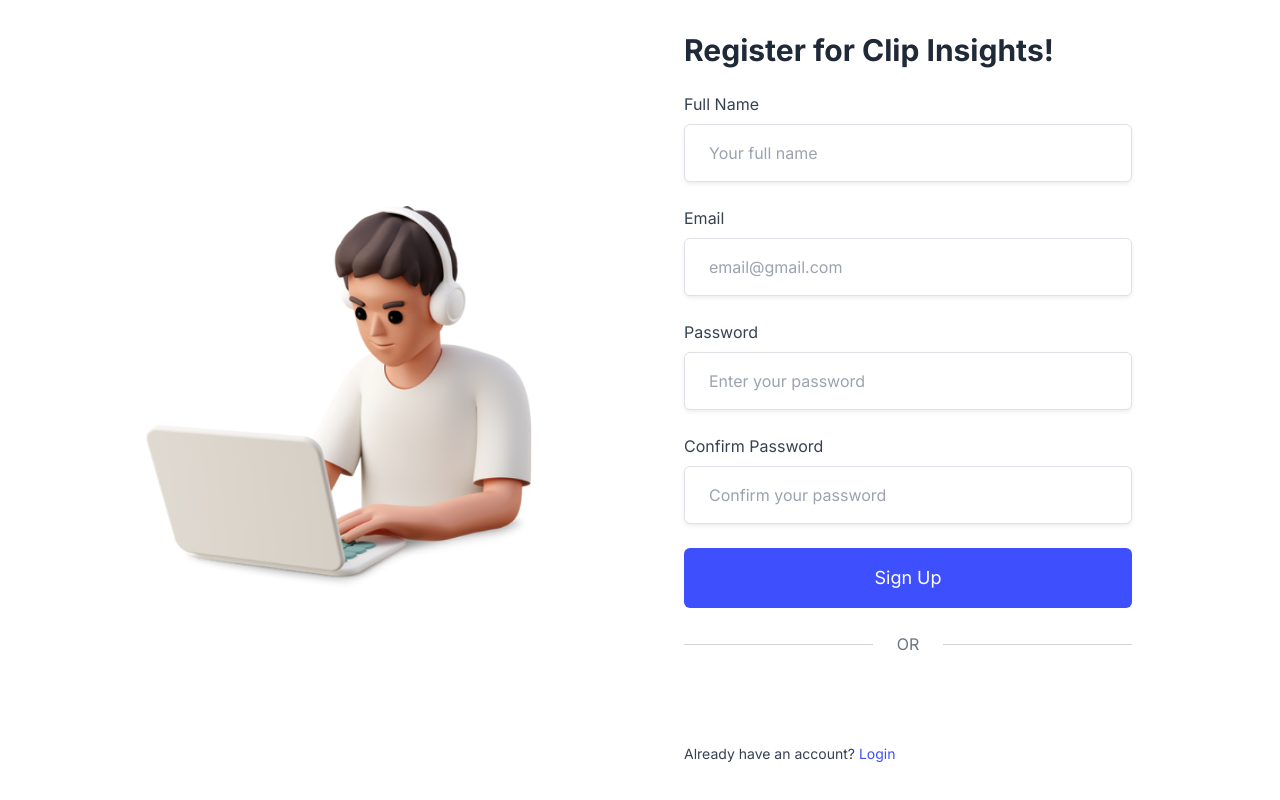
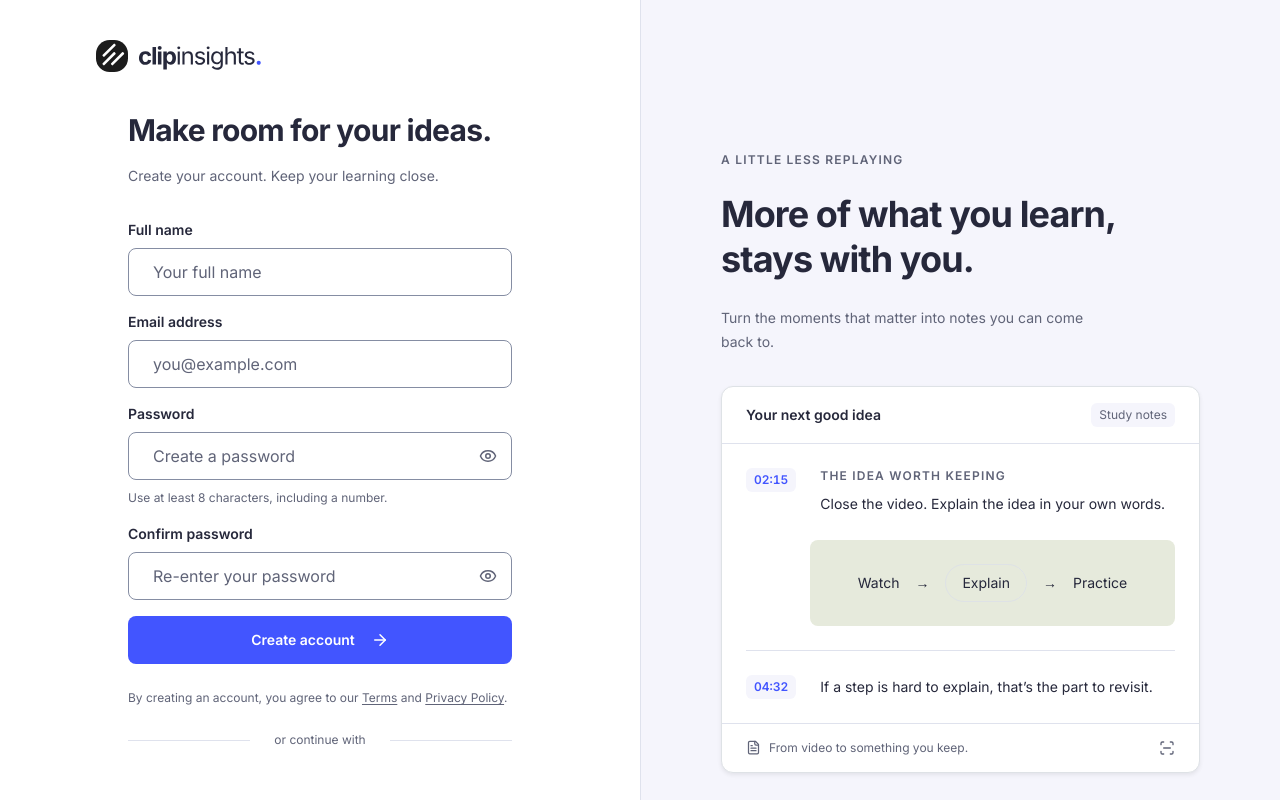
Before and after one commit to Clip-Insights/web-app, a React (Vite) app: page /signup in a window 1280 px wide. Shown: the top 800 px of the page. Built offline with nearby package versions, Linux system fonts and the light colour scheme; no server answers.

Commit message:
updated login and sign-up pages

```diff
--- a/package.json
+++ b/package.json
@@ -16,6 +16,7 @@
     "axios": "^1.7.8",
     "crypto-js": "^4.2.0",
     "lucide-react": "^0.482.0",
+    "prop-types": "^15.8.1",
     "react": "^18.3.1",
     "react-d3-speedometer": "^2.2.1",
     "react-dom": "^18.3.1",
--- /dev/null
+++ b/src/components/Auth/AuthField.jsx
@@ -0,0 +1,36 @@
+import { useState } from 'react';
+import PropTypes from 'prop-types';
+import { Eye, EyeOff } from 'lucide-react';
+
+export default function AuthField({ label, hint, type = 'text', id, ...inputProps }) {
+  const [visible, setVisible] = useState(false);
+  const isPassword = type === 'password';
+  return (
+    <div>
+      <label htmlFor={id} className="mb-2 block text-sm font-semibold">{label}</label>
+      <div className="relative">
+        <input
+          {...inputProps}
+          id={id}
+          type={isPassword && visible ? 'text' : type}
+          required
+          aria-describedby={hint ? `${id}-hint` : undefined}
+          className={`min-h-12 w-full rounded-lg border !border-auth-field bg-white px-4 text-base text-auth-ink outline-none transition-colors placeholder:text-auth-muted hover:!border-auth-muted focus:!border-auth-accent focus:ring-2 focus:ring-auth-accent/20 disabled:bg-auth-panel ${isPassword ? 'pr-12' : ''}`}
+        />
+        {isPassword && (
+          <button type="button" aria-label={`${visible ? 'Hide' : 'Show'} ${label.toLowerCase()}`} aria-pressed={visible} onClick={() => setVisible(!visible)} className="absolute right-0 top-0 flex h-12 w-12 items-center justify-center rounded-lg text-auth-muted hover:text-auth-ink focus-visible:outline focus-visible:outline-2 focus-visible:outline-auth-accent">
+            {visible ? <EyeOff size={18} aria-hidden="true" /> : <Eye size={18} aria-hidden="true" />}
+          </button>
+        )}
+      </div>
+      {hint && <p id={`${id}-hint`} className="mt-2 text-xs leading-5 text-auth-muted">{hint}</p>}
+    </div>
+  );
+}
+
+AuthField.propTypes = {
+  label: PropTypes.string.isRequired,
+  hint: PropTypes.string,
+  type: PropTypes.string,
+  id: PropTypes.string.isRequired,
+};
--- /dev/null
+++ b/src/components/Auth/AuthLayout.jsx
@@ -0,0 +1,60 @@
+import PropTypes from 'prop-types';
+import '@fontsource/inter/600.css';
+import { ArrowUpRight, FileText, ScanLine } from 'lucide-react';
+
+export default function AuthLayout({ children }) {
+  return (
+    <div className="min-h-screen bg-white text-auth-ink lg:grid lg:grid-cols-2">
+      <div className="flex min-h-screen flex-col px-6 py-8 sm:px-12 lg:px-16 lg:py-10 xl:px-24">
+        <a href="https://clipinsights.org" aria-label="Clip Insights home" className="w-fit rounded focus-visible:outline focus-visible:outline-2 focus-visible:outline-offset-8 focus-visible:outline-auth-accent">
+          <img src="/Logo/wordmark.svg" alt="Clip Insights" className="h-8 w-auto" />
+        </a>
+        <div className="mx-auto flex w-full max-w-sm flex-1 flex-col justify-center py-12 lg:py-10">
+          {children}
+        </div>
+        <footer className="flex flex-wrap items-center justify-between gap-4 text-xs text-auth-muted">
+          <span>Capture. Understand. Keep.</span>
+          <a href="https://clipinsights.org/contact" className="inline-flex min-h-6 items-center gap-1 rounded hover:text-auth-ink focus-visible:outline focus-visible:outline-2 focus-visible:outline-auth-accent">
+            Need a hand? <ArrowUpRight size={14} aria-hidden="true" />
+          </a>
+        </footer>
+      </div>
+      <aside aria-label="A look inside Clip Insights" className="hidden border-l border-auth-line bg-auth-panel px-12 py-10 lg:flex lg:flex-col lg:justify-center xl:px-20">
+        <div className="mx-auto w-full max-w-lg">
+          <p className="mb-4 text-xs font-semibold uppercase tracking-widest text-auth-muted">A little less replaying</p>
+          <h2 className="max-w-md text-4xl font-bold leading-tight tracking-tight">More of what you learn, stays with you.</h2>
+          <p className="mt-4 max-w-sm text-sm leading-6 text-auth-muted">Turn the moments that matter into notes you can come back to.</p>
+          <div className="mt-8 overflow-hidden rounded-xl border border-auth-line bg-white shadow-sm">
+            <div className="flex items-center justify-between border-b border-auth-line px-6 py-3">
+              <span className="text-sm font-semibold">Your next good idea</span>
+              <span className="rounded bg-auth-panel px-2 py-1 text-xs text-auth-muted">Study notes</span>
+            </div>
+            <div className="px-6 py-4">
+              <div className="flex items-start gap-4">
+                <span className="rounded bg-auth-panel px-2 py-1 text-xs font-semibold tabular-nums text-auth-accent">02:15</span>
+                <div>
+                  <p className="text-xs font-semibold uppercase tracking-widest text-auth-muted">The idea worth keeping</p>
+                  <p className="mt-2 text-sm leading-6">Close the video. Explain the idea in your own words.</p>
+                </div>
+              </div>
+              <div className="my-4 ml-16 flex items-center justify-center gap-3 rounded-lg bg-auth-olive px-4 py-4 text-sm">
+                <span>Watch</span><span aria-hidden="true">→</span><span className="rounded-full border border-auth-muted px-3 py-2">Explain</span><span aria-hidden="true">→</span><span>Practice</span>
+              </div>
+              <div className="flex items-start gap-4 border-t border-auth-line pt-4">
+                <span className="rounded bg-auth-panel px-2 py-1 text-xs font-semibold tabular-nums text-auth-accent">04:32</span>
+                <p className="text-sm leading-6">If a step is hard to explain, that’s the part to revisit.</p>
+              </div>
+            </div>
+            <div className="flex items-center justify-between border-t border-auth-line px-6 py-3 text-xs text-auth-muted">
+              <span className="flex items-center gap-2"><FileText size={15} aria-hidden="true" /> From video to something you keep.</span>
+              <ScanLine size={16} aria-hidden="true" />
+            </div>
+          </div>
+          <p className="mt-4 text-xs text-auth-muted">Timestamped notes · Screenshots · PDF exports</p>
+        </div>
+      </aside>
+    </div>
+  );
+}
+
+AuthLayout.propTypes = { children: PropTypes.node.isRequired };
--- a/src/layouts/MainLayout.jsx
+++ b/src/layouts/MainLayout.jsx
@@ -64,7 +64,7 @@
             packagePlan={packagePlan}
           />
         )}
-        <main className="flex-1 p-4 pt-0 sm:p-6 md:p-8">
+        <main className={['/login', '/signup'].includes(location.pathname) ? 'flex-1' : 'flex-1 p-4 pt-0 sm:p-6 md:p-8'}>
           <Outlet />
         </main>
       </div>
--- a/src/pages/Login/Login.jsx
+++ b/src/pages/Login/Login.jsx
@@ -1,8 +1,10 @@
-import React, { useState } from "react";
-import login_png from "/images/login.png";
+import { useState } from "react";
 import { ToastContainer } from "react-toastify";
 import { handleError, handleSuccess } from "../../services/Utils";
-import { useNavigate } from "react-router-dom";
+import { Link, useNavigate } from "react-router-dom";
+import AuthLayout from "../../components/Auth/AuthLayout";
+import AuthField from "../../components/Auth/AuthField";
+import { ArrowRight, LoaderCircle } from "lucide-react";
 import { getApiUrl } from "../../services/apiService";
 import { useAuth } from "../../context/AuthContext";
 import { GoogleLogin } from '@react-oauth/google';
@@ -42,7 +44,7 @@
       const data = await response.json();
 
       if (response.ok) {
-        // AuthContext encrypts once on store — don't encrypt here.
+        // AuthContext handles token encryption.
         login({ access: data.token.access, refresh: data.token.refresh });
 
         handleSuccess("Login successful!");
@@ -92,94 +94,30 @@
   };
 
   return (
-    <div className="flex flex-col w-full lg:flex-row justify-around items-center min-h-92vh p-4 md:p-8">
-      {/* Login Form */}
-      <div className="w-full max-w-md lg:mr-8 mb-8 lg:mb-0">
-        <h2 className="text-2xl md:text-3xl font-bold mb-4 md:mb-6 text-gray-800">
-          Welcome to Clip Insights!
-        </h2>
-        <form onSubmit={handleLogin}>
-          {/* Email Input */}
-          <div className="mb-4 md:mb-6">
-            <label htmlFor="email" className="block text-gray-700 mb-2">
-              Email
-            </label>
-            <input
-              type="email"
-              id="email"
-              placeholder="email@example.com"
-              value={email}
-              onChange={(e) => setEmail(e.target.value)}
-              className="w-full px-3 md:px-4 py-2 md:py-3 border border-gray-300 rounded-md shadow-sm focus:outline-none focus:ring-2 focus:ring-[#f4cbb3] focus:border-transparent"
-            />
+    <AuthLayout>
+      <div className="mb-8">
+        <h1 className="text-3xl font-bold tracking-tight">Welcome back.</h1>
+        <p className="mt-3 text-sm leading-6 text-auth-muted">Your notes, your ideas, your next study session.</p>
+      </div>
+      <form onSubmit={handleLogin} aria-label="Sign in">
+        <fieldset disabled={loading} className="space-y-5">
+          <AuthField label="Email address" id="email" type="email" autoComplete="email" placeholder="you@example.com" value={email} onChange={(e) => setEmail(e.target.value)} />
+          <AuthField label="Password" id="password" type="password" autoComplete="current-password" placeholder="Enter your password" value={password} onChange={(e) => setPassword(e.target.value)} />
+          <div className="flex justify-end">
+            <Link to="/reset-password" className="rounded text-sm text-auth-muted underline-offset-4 hover:text-auth-accent hover:underline focus-visible:outline focus-visible:outline-2 focus-visible:outline-auth-accent">Forgot password?</Link>
           </div>
-
-          {/* Password Input */}
-          <div className="mb-4 md:mb-6">
-            <label htmlFor="password" className="block text-gray-700 mb-2">
-              Password
-            </label>
-            <input
-              type="password"
-              id="password"
-              placeholder="Enter your password"
-              value={password}
-              onChange={(e) => setPassword(e.target.value)}
-              className="w-full px-3 md:px-4 py-2 md:py-3 border border-gray-300 rounded-md shadow-sm focus:outline-none focus:ring-2 focus:ring-[#f4cbb3] focus:border-transparent"
-            />
-            <a
-              href="/reset-password"
-              className="text-sm text-gray-500 mt-2 inline-block hover:text-customPrimary"
-            >
-              Forgot Password?
-            </a>
-          </div>
-
-          {/* Login Button */}
-          <button
-            type="submit"
-            className="w-full bg-customPrimary hover:bg-customPrimaryHover text-white py-2 md:py-3 rounded-md text-base md:text-lg focus:outline-none transition duration-300"
-            disabled={loading}
-          >
-            {loading ? "Logging In..." : "Login"}
+          <button type="submit" disabled={loading} aria-busy={loading} className="flex min-h-12 w-full items-center justify-center gap-3 rounded-lg bg-auth-accent px-4 text-sm font-semibold text-white transition-colors hover:bg-auth-hover focus-visible:outline focus-visible:outline-2 focus-visible:outline-offset-4 focus-visible:outline-auth-accent disabled:cursor-wait disabled:opacity-60">
+            {loading ? <><LoaderCircle size={18} className="animate-spin motion-reduce:animate-none" aria-hidden="true" />Signing in…</> : <>Sign in<ArrowRight size={18} aria-hidden="true" /></>}
           </button>
-        </form>
-        <ToastContainer />
-
-        {/* Sign up Link */}
-        <p className="mt-4 md:mt-6 text-gray-700 text-sm">
-          Don't have an account?{" "}
-          <a href="/signup" className="text-customPrimary hover:underline">
-            Sign Up
-          </a>
-        </p>
-
-        <div className="w-full max-w-md">
-          <div className="my-4 flex items-center">
-            <div className="flex-grow border-t border-gray-300"></div>
-            <span className="mx-4 text-gray-500">OR</span>
-            <div className="flex-grow border-t border-gray-300"></div>
-          </div>
-          <div className="flex justify-center">
-            <GoogleLogin
-              onSuccess={handleGoogleLogin}
-              onError={() => {
-                handleError("Google login failed");
-              }}
-            />
-          </div>
-        </div>
+        </fieldset>
+      </form>
+      <div className="my-6 flex items-center gap-4 text-xs text-auth-muted"><span className="h-px flex-1 bg-auth-line" /><span>or continue with</span><span className="h-px flex-1 bg-auth-line" /></div>
+      <div className="flex min-h-11 justify-center">
+        <GoogleLogin size="large" shape="rectangular" text="continue_with" width="256" onSuccess={handleGoogleLogin} onError={() => handleError("Google login failed")} />
       </div>
-
-      {/* Image Section - Hidden on mobile */}
-      <div className="hidden md:flex w-full max-w-md h-96 justify-center items-center">
-        <img
-          src={login_png}
-          alt="Login Illustration"
-          className="rounded-lg max-w-full h-full object-cover"
-        />
-      </div>
-    </div>
+      <p className="mt-8 text-center text-sm text-auth-muted">New to Clip Insights? <Link to="/signup" className="rounded font-semibold text-auth-accent underline-offset-4 hover:underline focus-visible:outline focus-visible:outline-2 focus-visible:outline-auth-accent">Create an account</Link></p>
+      <ToastContainer />
+    </AuthLayout>
   );
 };
 
--- a/src/pages/Signup/Signup.jsx
+++ b/src/pages/Signup/Signup.jsx
@@ -1,8 +1,10 @@
-import React, { useState } from "react";
-import signup_png from "/images/signup.png";
+import { useState } from "react";
 import { ToastContainer } from "react-toastify";
 import { handleError, handleSuccess } from "../../services/Utils";
-import { useNavigate } from "react-router-dom";
+import { Link, useNavigate } from "react-router-dom";
+import AuthLayout from "../../components/Auth/AuthLayout";
+import AuthField from "../../components/Auth/AuthField";
+import { ArrowRight, LoaderCircle } from "lucide-react";
 import { getApiUrl } from "../../services/apiService";
 import { useAuth } from "../../context/AuthContext";
 import { GoogleLogin } from "@react-oauth/google";
@@ -22,13 +24,14 @@
 
     // Validation checks
     if (!email || !password || !confirmPassword || !fullName) {
+      setLoading(false);
       return handleError("Please fill in all fields");
     }
     const passwordRegex = /^(?=.*\d).{8,}$/;
     if (!passwordRegex.test(password)) {
       setLoading(false);
       return handleError(
-        "Password must be at least 8 characters long and contain both letters and numbers"
+        "Password must be at least 8 characters long and include a number"
       );
     }
     if (password !== confirmPassword) {
@@ -108,119 +111,30 @@
   };
 
   return (
-    <div className="flex flex-col w-full md:flex-row justify-around items-center min-h-92vh p-8">
-      {/* Image Section */}
-      <div className="hidden md:flex w-full max-w-md h-96 justify-center items-center">
-        <img
-          src={signup_png}
-          alt="Signup Illustration"
-          className="rounded-lg max-w-full h-full object-cover"
-        />
+    <AuthLayout>
+      <div className="mb-8">
+        <h1 className="text-3xl font-bold tracking-tight">Make room for your ideas.</h1>
+        <p className="mt-3 text-sm leading-6 text-auth-muted">Create your account. Keep your learning close.</p>
       </div>
-
-      {/* Signup Form */}
-      <div className="w-full max-w-md mr-8 mb-8 md:mb-0">
-        <h2 className="text-3xl font-bold mb-6 text-gray-800">
-          Register for Clip Insights!
-        </h2>
-        <form onSubmit={handleSignup}>
-          {/* Full Name Input */}
-          <div className="mb-6">
-            <label htmlFor="fullName" className="block text-gray-700 mb-2">
-              Full Name
-            </label>
-            <input
-              type="text"
-              id="fullName"
-              placeholder="Your full name"
-              value={fullName}
-              onChange={(e) => setFullName(e.target.value)}
-              className="w-full px-4 py-3 border border-gray-300 rounded-md shadow-sm focus:outline-none focus:ring-2 focus:ring-[#f4cbb3] focus:border-transparent"
-            />
-          </div>
-
-          {/* Email Input */}
-          <div className="mb-6">
-            <label htmlFor="email" className="block text-gray-700 mb-2">
-              Email
-            </label>
-            <input
-              type="email"
-              id="email"
-              placeholder="email@gmail.com"
-              value={email}
-              onChange={(e) => setEmail(e.target.value)}
-              className="w-full px-4 py-3 border border-gray-300 rounded-md shadow-sm focus:outline-none focus:ring-2 focus:ring-[#f4cbb3] focus:border-transparent"
-            />
-          </div>
-
-          {/* Password Input */}
-          <div className="mb-6">
-            <label htmlFor="password" className="block text-gray-700 mb-2">
-              Password
-            </label>
-            <input
-              type="password"
-              id="password"
-              placeholder="Enter your password"
-              value={password}
-              onChange={(e) => setPassword(e.target.value)}
-              className="w-full px-4 py-3 border border-gray-300 rounded-md shadow-sm focus:outline-none focus:ring-2 focus:ring-[#f4cbb3] focus:border-transparent"
-            />
-          </div>
-
-          {/* Confirm Password Input */}
-          <div className="mb-6">
-            <label
-              htmlFor="confirmPassword"
-              className="block text-gray-700 mb-2"
-            >
-              Confirm Password
-            </label>
-            <input
-              type="password"
-              id="confirmPassword"
-              placeholder="Confirm your password"
-              value={confirmPassword}
-              onChange={(e) => setConfirmPassword(e.target.value)}
-              className="w-full px-4 py-3 border border-gray-300 rounded-md shadow-sm focus:outline-none focus:ring-2 focus:ring-[#f4cbb3] focus:border-transparent"
-            />
-          </div>
-
-          {/* Signup Button */}
-          <button
-            type="submit"
-            className="w-full bg-customPrimary hover:bg-customPrimaryHover text-white py-3 rounded-md text-lg focus:outline-none transition duration-300"
-          >
-            {loading ? "Signing Up..." : "Sign Up"}
+      <form onSubmit={handleSignup} aria-label="Create account">
+        <fieldset disabled={loading} className="space-y-4">
+          <AuthField label="Full name" id="fullName" autoComplete="name" placeholder="Your full name" value={fullName} onChange={(e) => setFullName(e.target.value)} />
+          <AuthField label="Email address" id="email" type="email" autoComplete="email" placeholder="you@example.com" value={email} onChange={(e) => setEmail(e.target.value)} />
+          <AuthField label="Password" id="password" type="password" autoComplete="new-password" placeholder="Create a password" hint="Use at least 8 characters, including a number." value={password} onChange={(e) => setPassword(e.target.value)} />
+          <AuthField label="Confirm password" id="confirmPassword" type="password" autoComplete="new-password" placeholder="Re-enter your password" value={confirmPassword} onChange={(e) => setConfirmPassword(e.target.value)} />
+          <button type="submit" disabled={loading} aria-busy={loading} className="flex min-h-12 w-full items-center justify-center gap-3 rounded-lg bg-auth-accent px-4 text-sm font-semibold text-white transition-colors hover:bg-auth-hover focus-visible:outline focus-visible:outline-2 focus-visible:outline-offset-4 focus-visible:outline-auth-accent disabled:cursor-wait disabled:opacity-60">
+            {loading ? <><LoaderCircle size={18} className="animate-spin motion-reduce:animate-none" aria-hidden="true" />Creating account…</> : <>Create account<ArrowRight size={18} aria-hidden="true" /></>}
           </button>
-        </form>
-        <ToastContainer />
-
-        <div className="my-4 flex items-center">
-          <div className="flex-grow border-t border-gray-300"></div>
-          <span className="mx-4 text-gray-500">OR</span>
-          <div className="flex-grow border-t border-gray-300"></div>
-        </div>
-        <div className="flex justify-center">
-          <GoogleLogin
-            text="signup_with"
-            onSuccess={handleGoogleSignup}
-            onError={() => {
-              handleError("Google signup failed");
-            }}
-          />
-        </div>
-
-        {/* Login Link */}
-        <p className="mt-6 text-gray-700 text-sm">
-          Already have an account?{" "}
-          <a href="/login" className="text-customPrimary hover:underline">
-            Login
-          </a>
-        </p>
+        </fieldset>
+      </form>
+      <p className="mt-4 text-xs leading-5 text-auth-muted">By creating an account, you agree to our <a href="https://clipinsights.org/terms" className="rounded underline underline-offset-2 hover:text-auth-ink focus-visible:outline focus-visible:outline-2 focus-visible:outline-auth-accent">Terms</a> and <a href="https://clipinsights.org/privacy" className="rounded underline underline-offset-2 hover:text-auth-ink focus-visible:outline focus-visible:outline-2 focus-visible:outline-auth-accent">Privacy Policy</a>.</p>
+      <div className="my-6 flex items-center gap-4 text-xs text-auth-muted"><span className="h-px flex-1 bg-auth-line" /><span>or continue with</span><span className="h-px flex-1 bg-auth-line" /></div>
+      <div className="flex min-h-11 justify-center">
+        <GoogleLogin size="large" shape="rectangular" text="signup_with" width="256" onSuccess={handleGoogleSignup} onError={() => handleError("Google signup failed")} />
       </div>
-    </div>
+      <p className="mt-6 text-center text-sm text-auth-muted">Already have an account? <Link to="/login" className="rounded font-semibold text-auth-accent underline-offset-4 hover:underline focus-visible:outline focus-visible:outline-2 focus-visible:outline-auth-accent">Sign in</Link></p>
+      <ToastContainer />
+    </AuthLayout>
   );
 };
 
--- a/tailwind.config.js
+++ b/tailwind.config.js
@@ -10,6 +10,16 @@
         "92vh": "92vh",
       },
       colors: {
+        auth: {
+          ink: "#26283b",
+          muted: "#606478",
+          line: "#dfe2ed",
+          field: "#858da3",
+          panel: "#f5f5fc",
+          accent: "#4255ff",
+          hover: "#3343dc",
+          olive: "#e6eadc",
+        },
         customPrimary: "#3E4FFD",
         customPrimaryHover: "#3947e9",
         customPrimaryDark: "#4255aa",
```
Also changed, not shown: 2 other files (tests, documents, lock files or other folders).
